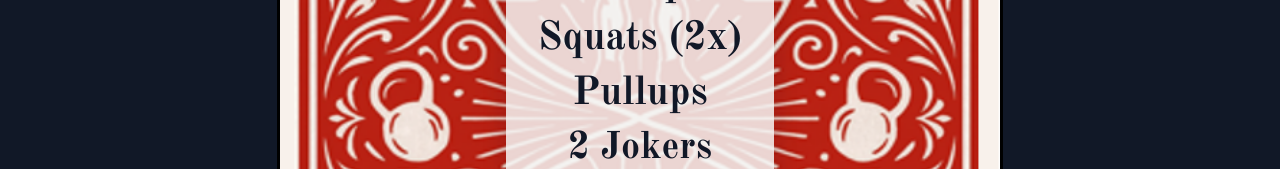
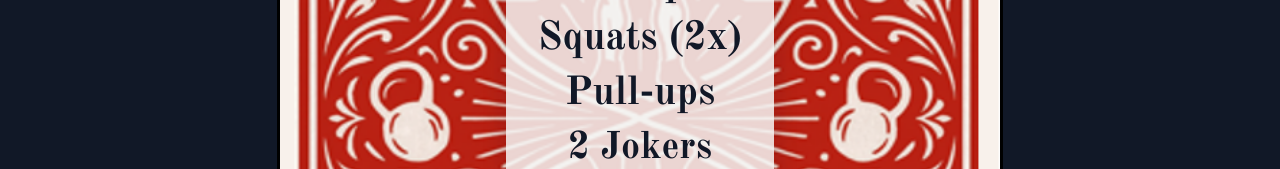
Before and after one commit to holsapd/deck-of-cards, a React (Vite) app: page / in a window 1280 px wide. Shown: the part 499-668 px from the top of the page. Built offline with nearby package versions, Linux system fonts and the light colour scheme.

Commit message:
got rid of any instances of pullup rather than pull-up

```diff
--- a/src/App.jsx
+++ b/src/App.jsx
@@ -109,7 +109,7 @@ const BASE_WORKOUT_MAP = Object.freeze({
   "\u2660": "Push-ups",
   "\u2665": "Sit-ups",
   "\u2666": "Squats (2x)",
-  "\u2663": "Pullups",
+  "\u2663": "Pull-ups",
   JOKER: "2 min plank hold",
 });
 
```
